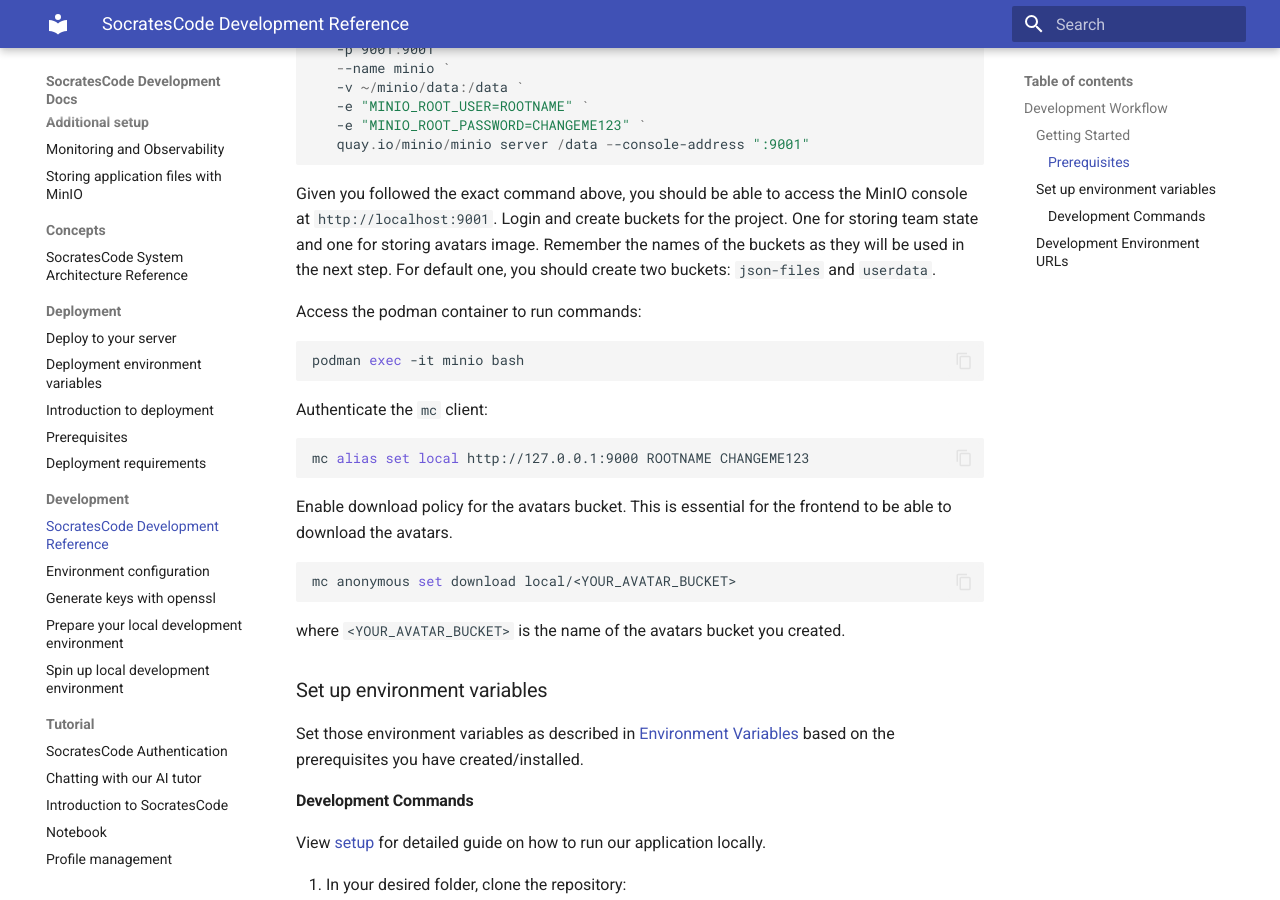
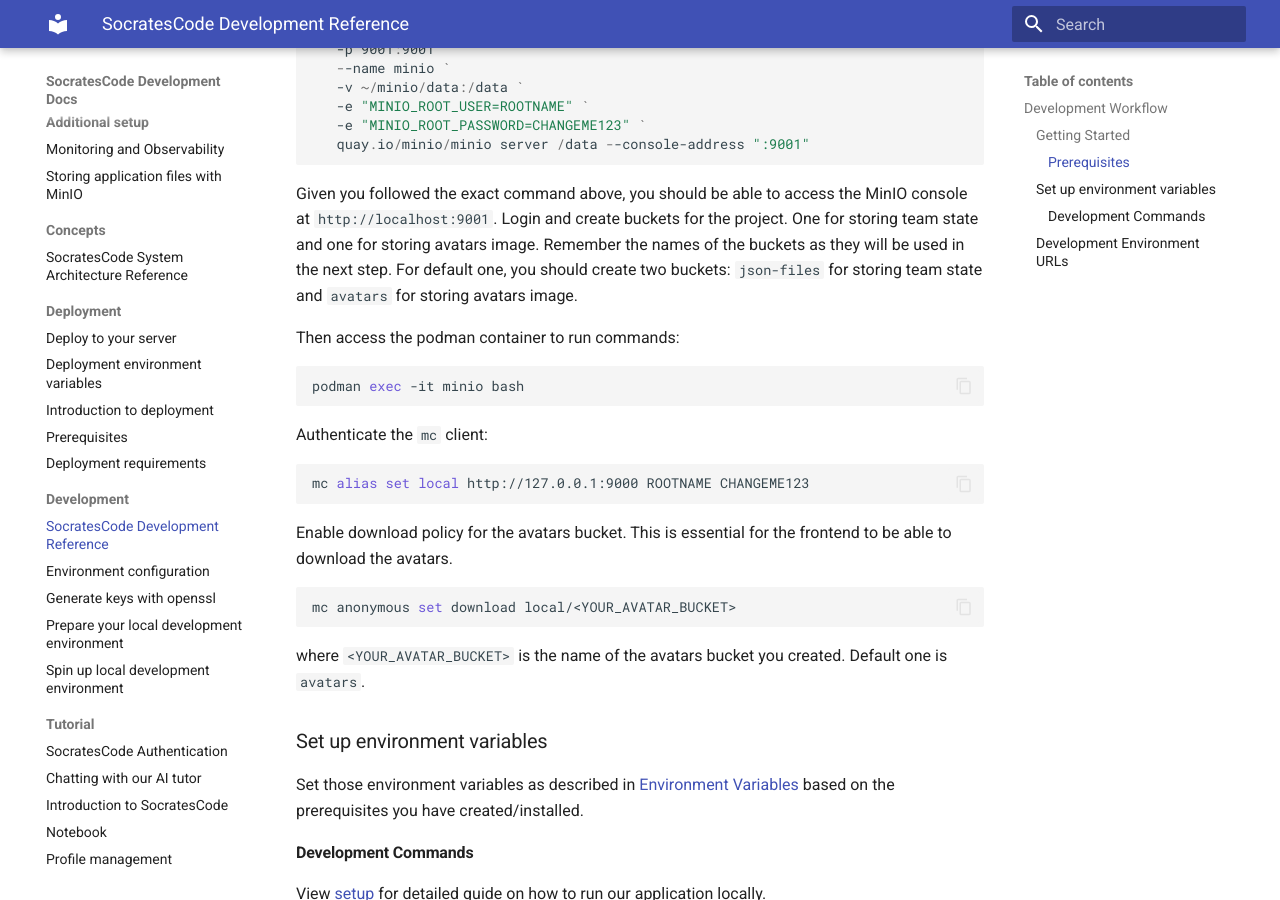
Before and after one commit to SocratesCodes/doc, an MkDocs documentation site: the page built from docs/development/core.md, in a window 1280 px wide and 900 px high, scrolled down 1427 px. Built offline with MkDocs 1.6.1 and Material for MkDocs 9.7.7, drawn with Linux system fonts in a browser that asks for light colours.

Commit message:
docs: update

````diff
--- a/docs/development/core.md
+++ b/docs/development/core.md
@@ -51,9 +51,9 @@
    quay.io/minio/minio server /data --console-address ":9001"
 ```
 
-Given you followed the exact command above, you should be able to access the MinIO console at `http://localhost:9001`. Login and create buckets for the project. One for storing team state and one for storing avatars image. Remember the names of the buckets as they will be used in the next step. For default one, you should create two buckets: `json-files` and `userdata`.
+Given you followed the exact command above, you should be able to access the MinIO console at `http://localhost:9001`. Login and create buckets for the project. One for storing team state and one for storing avatars image. Remember the names of the buckets as they will be used in the next step. For default one, you should create two buckets: `json-files` for storing team state and `avatars` for storing avatars image.
 
-Access the podman container to run commands:
+Then access the podman container to run commands:
 ```bash
 podman exec -it minio bash
 ```
@@ -68,8 +68,7 @@
 ```bash
 mc anonymous set download local/<YOUR_AVATAR_BUCKET>
 ```
-where `<YOUR_AVATAR_BUCKET>` is the name of the avatars bucket you created.
-
+where `<YOUR_AVATAR_BUCKET>` is the name of the avatars bucket you created. Default one is `avatars`.
 
 
 ### Set up environment variables
````
